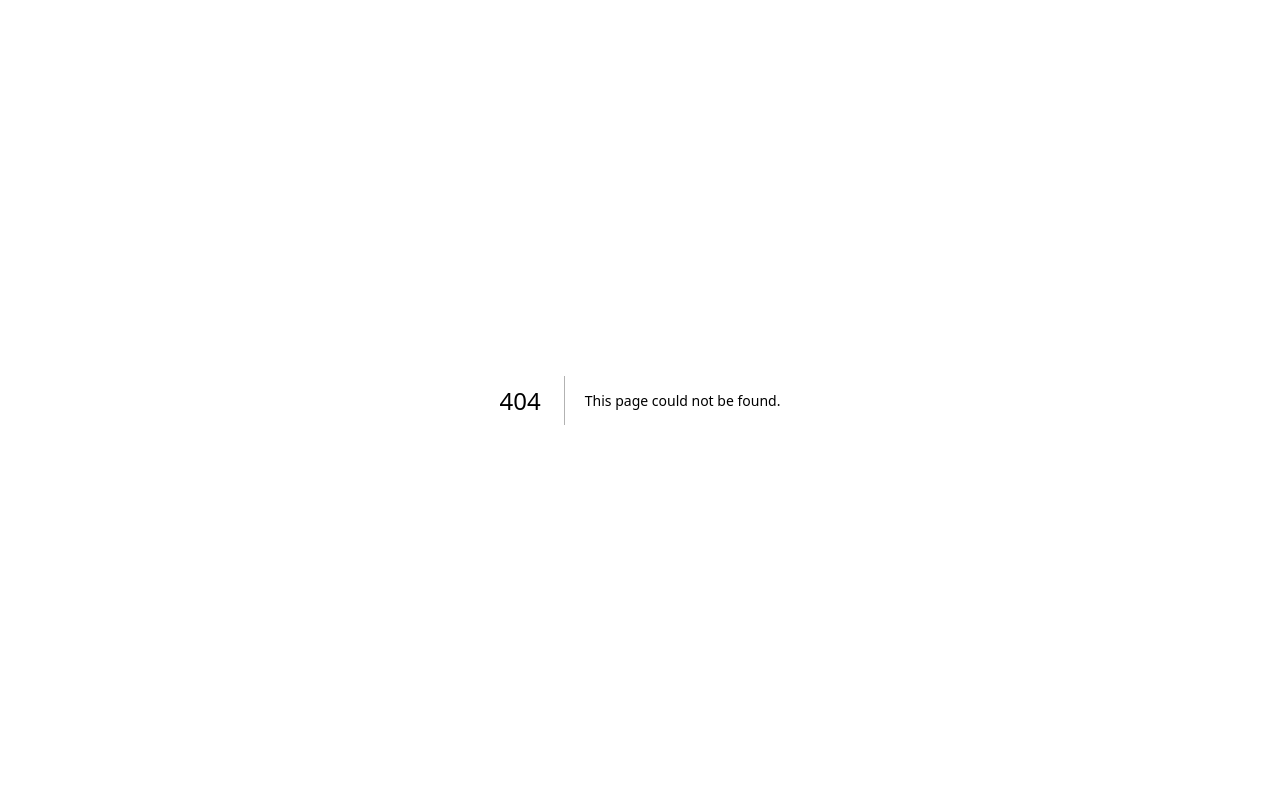
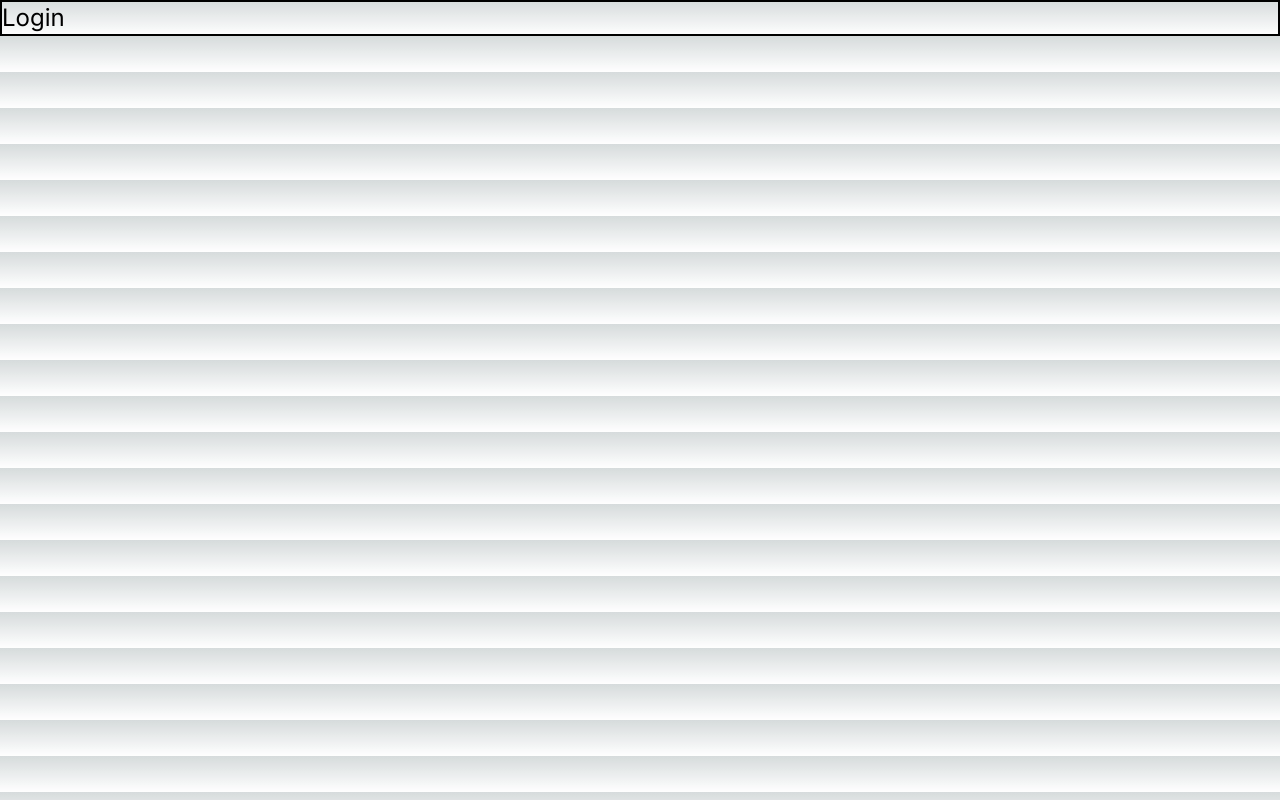
Before and after one commit to KevinKipkoechMutai/next-project, a Next.js app: page /login in a window 1280 px wide. Before the commit this address had no page. Built offline with nearby package versions, Linux system fonts and the light colour scheme.

Commit message:
base structure

```diff
--- a/src/app/layout.tsx
+++ b/src/app/layout.tsx
@@ -16,7 +16,9 @@ export default function RootLayout({
 }) {
   return (
     <html lang="en">
-      <body className={inter.className}>{children}</body>
+      <body className={inter.className}>
+        {children}
+      </body>
     </html>
   )
 }
--- /dev/null
+++ b/src/app/login/page.tsx
@@ -0,0 +1,7 @@
+export default function LoginPage() {
+    return (
+        <div className="flex m-auto border-2 border-black">
+            <h1 className="text-center text-2xl">Login</h1>
+        </div>
+    )
+}
--- /dev/null
+++ b/src/app/signup/page.tsx
@@ -0,0 +1,7 @@
+export default function SignupPage() {
+    return (
+        <div>
+            <h1>Sign Up</h1>
+        </div>
+    )
+}
```
Also changed, not shown: src/app/api/users/login/route.ts (added), src/app/api/users/signup/route.ts (added).
